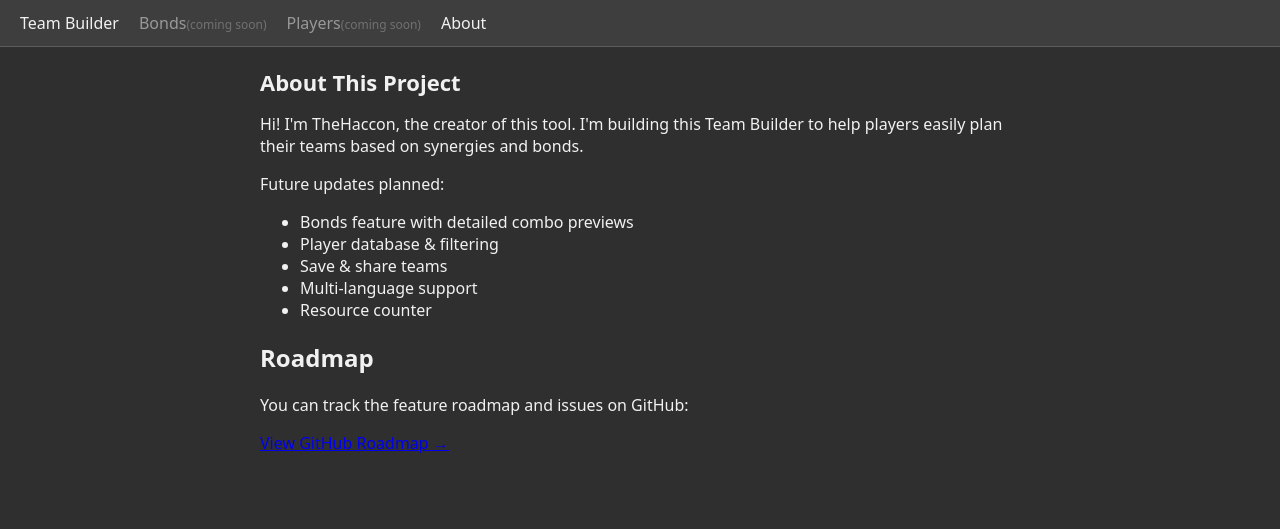
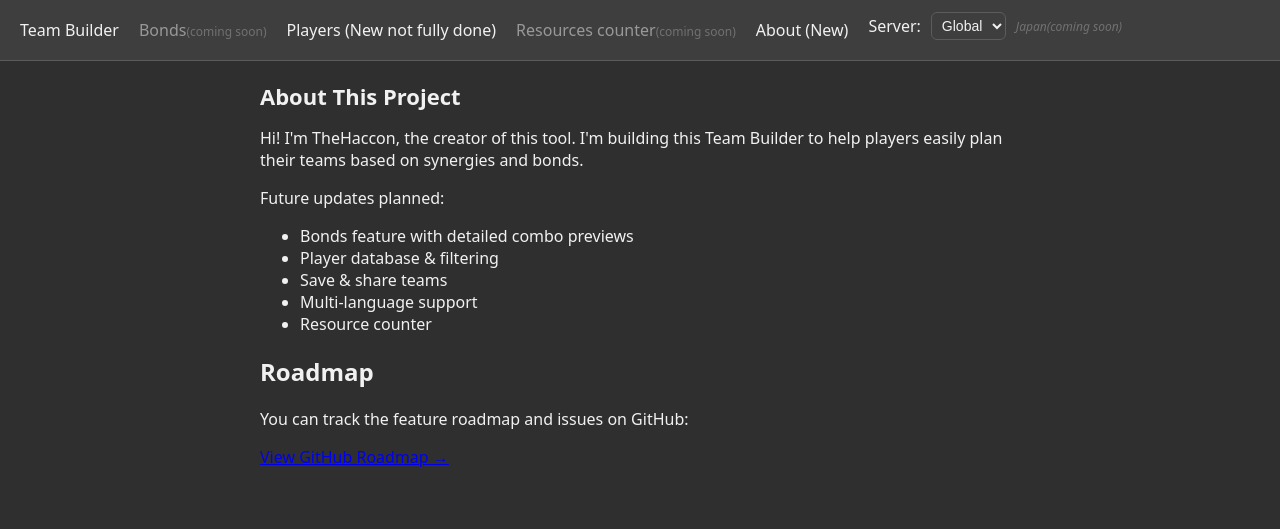
Before and after one commit to TheHaccon/Haikyu-Team-Builder, a plain HTML site: page about.html in a window 1280 px wide. Shown: the top 529 px of the page. Drawn offline with Linux system fonts and the light colour scheme.

Commit message:
fix nav issues
nav wouldnt open and close on player tab and added player to about

```diff
--- a/about.html
+++ b/about.html
@@ -10,11 +10,20 @@
   <nav class="app-nav">
     <button class="nav-toggle" id="navToggle" aria-label="Toggle menu">☰</button>
     <ul class="nav-links" id="navLinks">
-      <li><a href="index.html">Team Builder</a></li>
-      <li class="nav-disabled"><span>Bonds<small>(coming soon)</small></span></li>
-      <li class="nav-disabled"><span>Players<small>(coming soon)</small></span></li>
-      <li><a href="about.html">About</a></li>
-    </ul>
+            <li><a href="index.html">Team Builder</a></li>
+            <li class="nav-disabled"><span>Bonds<small>(coming soon)</small></span></li>
+            <li><a href="players.html">Players (New not fully done)</a></li>
+            <li class="nav-disabled"><span>Resources counter<small>(coming soon)</small></span></li>
+            <li><a href="about.html">About (New)</a></li>
+            <div id="toolbar-top">
+                <label for="serverSelect">Server:</label>
+                <select id="serverSelect" aria-label="Choose server">
+                    <option value="global">Global</option>
+                    <option value="japan" disabled class="disabled-select">Japan</option>
+                </select>
+                <span class="coming-soon-note" style="opacity: 0.5;">Japan(coming soon)</span>
+            </div>
+        </ul>
   </nav>
 
   <main style="padding: 20px; max-width: 800px; margin: auto;">
```
Also changed, not shown: players.html (+8 -2 lines).
